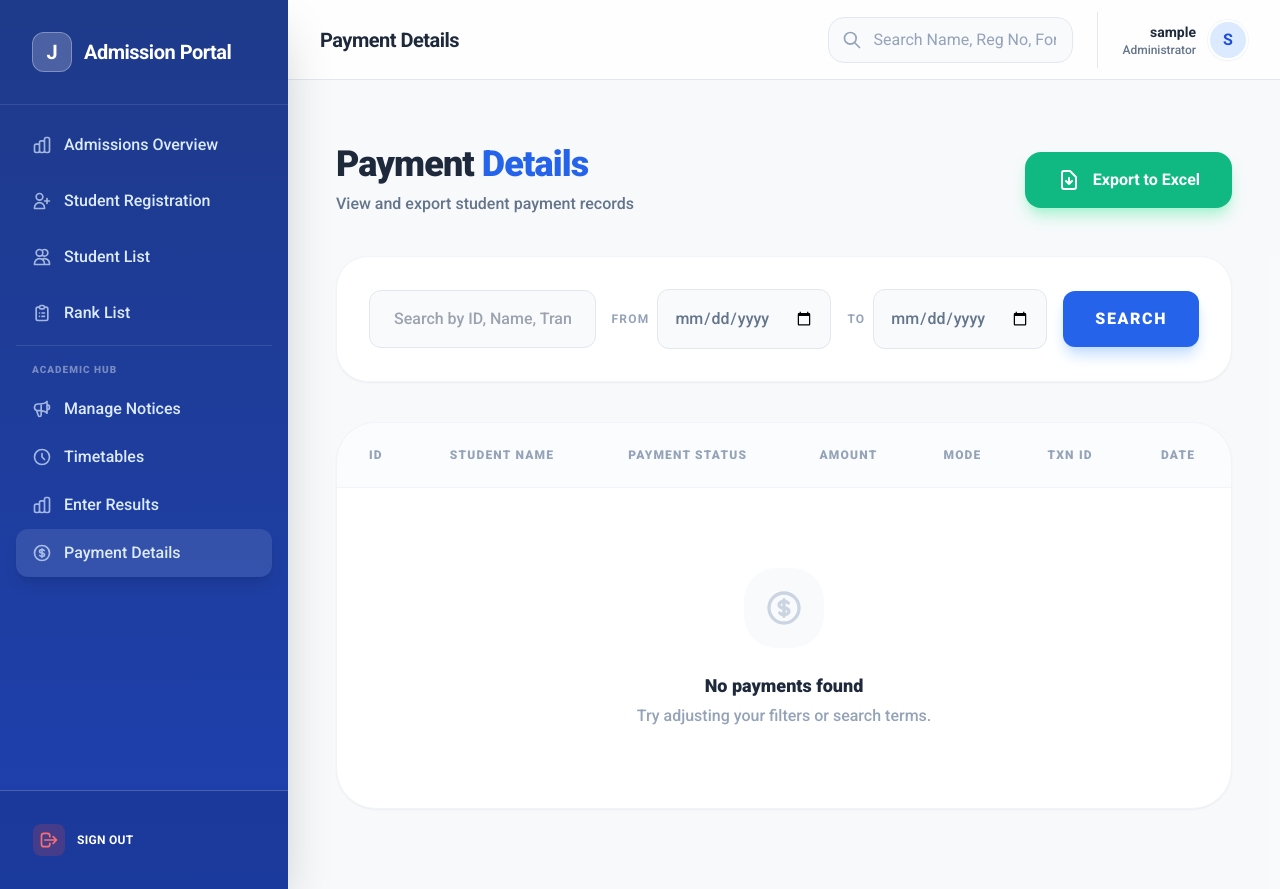
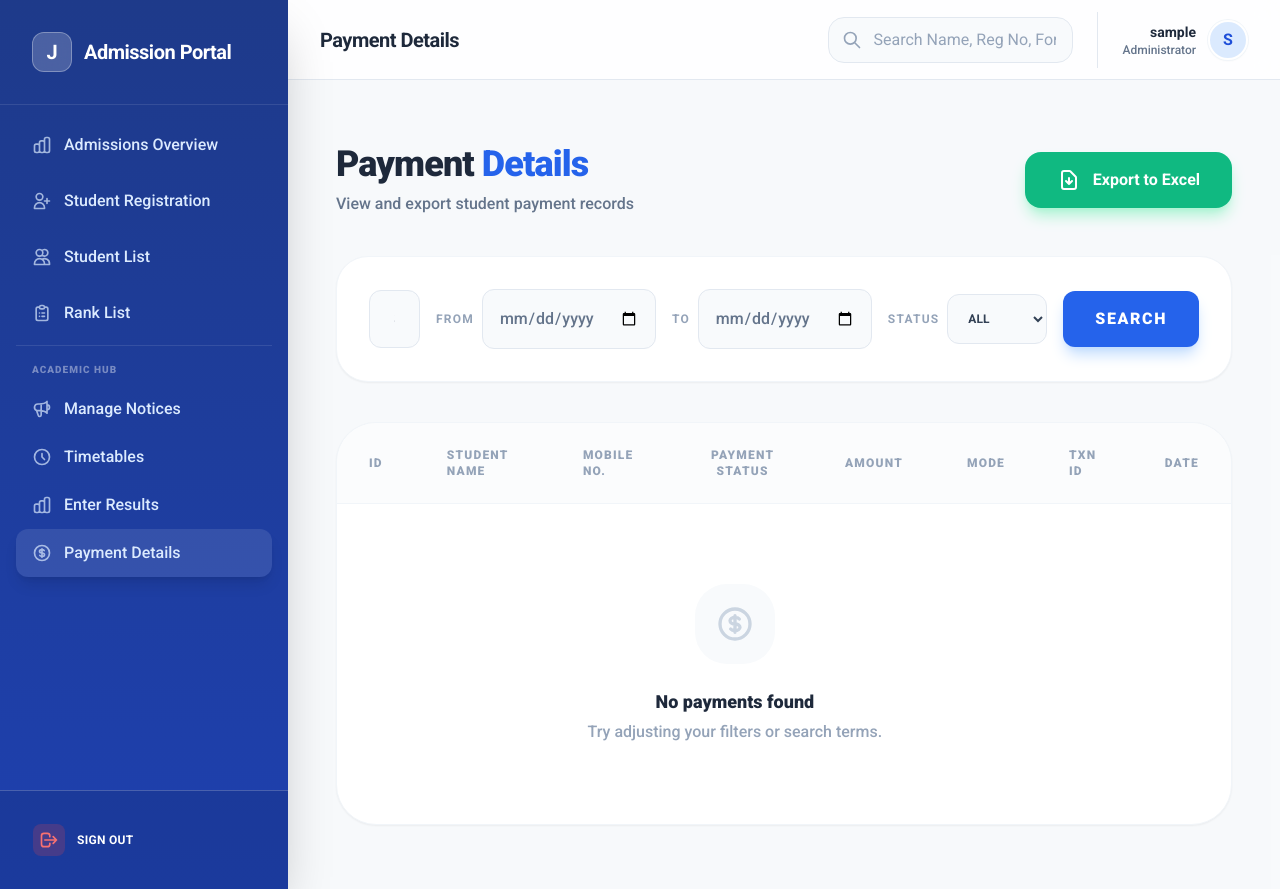
Before and after one commit to iqraait/JDT-Automation-System-, a Django app: page /institute/payment-list/ in a window 1280 px wide. Run offline with Django 5.2, Linux system fonts and the light colour scheme; a user stored in the database is signed in; tables that the repository leaves empty hold one stand-in row (values such as "Sample post"); data that the repository does not hold is empty; some libraries are stand-ins or nearby versions.

Commit message:
Update payment details list/export and rank list excel export with requested extra fields and filters

```diff
--- a/institutes/views.py
+++ b/institutes/views.py
@@ -1192,6 +1192,10 @@ def export_rank_excel(request):
         mobile = "-"
         gender = "-"
         exam_name = "-"
+        quota = "-"
+        choice1 = "-"
+        choice2 = "-"
+        choice3 = "-"
         subjects_data = {} # {name: {marks, max, pass}}
 
         # We need subjects_config for pass marks
@@ -1227,6 +1231,14 @@ def export_rank_excel(request):
                 mobile = val
             elif "gender" in lbl:
                 gender = val
+            elif "quota" in lbl:
+                quota = val
+            elif "choice 1" in lbl or "choice1" in lbl:
+                choice1 = val
+            elif "choice 2" in lbl or "choice2" in lbl:
+                choice2 = val
+            elif "choice 3" in lbl or "choice3" in lbl:
+                choice3 = val
             elif ("exam" in lbl or "qualifying" in lbl) and "marks" not in lbl:
                 if exam_id:
                     from academics.models import QualifyingExam
@@ -1266,7 +1278,14 @@ def export_rank_excel(request):
             "max_total": max_total,
             "percentage": percentage,
             "main_mark": main_mark,
-            "sub_mark": sub_mark
+            "sub_mark": sub_mark,
+            # Extra fields
+            "date": app.created_at.strftime('%Y-%m-%d') if app.created_at else "-",
+            "form_id": app.id,
+            "quota": quota,
+            "choice1": choice1,
+            "choice2": choice2,
+            "choice3": choice3
         })
 
     # SORT DESCENDING
@@ -1284,7 +1303,7 @@ def export_rank_excel(request):
     # Subject Headers
     for sub in unique_subjects:
         header.extend([f"{sub} (Obtained)", f"{sub} (Out Of)", f"{sub} (Min Mark)"])
-    header.extend(["Total Marks Obtained", "Maximum Marks Total", "Percentage"])
+    header.extend(["Total Marks Obtained", "Maximum Marks Total", "Percentage", "Date", "Form No", "Student Name", "Mobile No.", "Quota", "Gender", "Choice1", "Choice2", "Choice3"])
 
     ws.append(header)
 
@@ -1304,7 +1323,16 @@ def export_rank_excel(request):
         row.extend([
             item['total'],
             item['max_total'],
-            f"{item['percentage']}%"
+            f"{item['percentage']}%",
+            item['date'],
+            item['form_id'],
+            item['name'],
+            item['mobile'],
+            item['quota'],
+            item['gender'],
+            item['choice1'],
+            item['choice2'],
+            item['choice3']
         ])
         ws.append(row)
 
@@ -2298,6 +2326,7 @@ def payment_list_view(request):
     search_query = request.GET.get('q', '')
     date_from = request.GET.get('date_from', '')
     date_to = request.GET.get('date_to', '')
+    status_filter = request.GET.get('status', 'all')
 
     if search_query:
         payments = payments.filter(
@@ -2311,6 +2340,8 @@ def payment_list_view(request):
         payments = payments.filter(created_at__date__gte=date_from)
     if date_to:
         payments = payments.filter(created_at__date__lte=date_to)
+    if status_filter and status_filter != 'all':
+        payments = payments.filter(status=status_filter)
 
     # Pagination
     paginator = Paginator(payments, 10) # 10 per page
@@ -2321,7 +2352,8 @@ def payment_list_view(request):
         'page_obj': page_obj,
         'search_query': search_query,
         'date_from': date_from,
-        'date_to': date_to
+        'date_to': date_to,
+        'status_filter': status_filter
     })
 
 @login_required
@@ -2335,6 +2367,7 @@ def export_payments_excel(request):
     search_query = request.GET.get('q', '')
     date_from = request.GET.get('date_from', '')
     date_to = request.GET.get('date_to', '')
+    status_filter = request.GET.get('status', 'all')
 
     if search_query:
         payments = payments.filter(
@@ -2348,22 +2381,26 @@ def export_payments_excel(request):
         payments = payments.filter(created_at__date__gte=date_from)
     if date_to:
         payments = payments.filter(created_at__date__lte=date_to)
+    if status_filter and status_filter != 'all':
+        payments = payments.filter(status=status_filter)
 
     wb = Workbook()
     ws = wb.active
     ws.title = "Student Payments"
 
-    headers = ['ID', 'Student Name', 'Payment Status', 'Amount', 'Payment Mode', 'Gateway Transaction ID', 'Created At']
+    headers = ['ID', 'Student Name', 'Mobile No.', 'Payment Status', 'Amount', 'Payment Mode', 'Gateway Transaction ID', 'Created At']
     ws.append(headers)
 
     for payment in payments:
-        student_name = payment.application.student.first_name or payment.application.student.username
+        student_name = payment.application.display_name
+        student_mobile = payment.application.student_mobile
         created_at_str = payment.created_at.strftime('%Y-%m-%d %H:%M') if payment.created_at else ''
         status_display = dict(Payment._meta.get_field('status').choices).get(payment.status, payment.status).title()
 
         ws.append([
             str(payment.id),
             student_name,
+            student_mobile,
             status_display,
             float(payment.amount),
             payment.payment_mode or '-',
--- a/templates/institute/payment_list.html
+++ b/templates/institute/payment_list.html
@@ -12,7 +12,7 @@
             <h1 class="text-4xl font-black text-slate-800 tracking-tight">Payment <span class="text-blue-600">Details</span></h1>
             <p class="text-slate-500 mt-2 font-medium">View and export student payment records</p>
         </div>
-        <a href="{% url 'export_payments_excel' %}?q={{ search_query }}&date_from={{ date_from }}&date_to={{ date_to }}"
+        <a href="{% url 'export_payments_excel' %}?q={{ search_query }}&date_from={{ date_from }}&date_to={{ date_to }}&status={{ status_filter }}"
            class="bg-emerald-500 hover:bg-emerald-600 text-white px-8 py-4 rounded-2xl font-bold shadow-lg shadow-emerald-200 transition-all flex items-center gap-3">
             <svg class="w-6 h-6" fill="none" stroke="currentColor" viewBox="0 0 24 24"><path stroke-linecap="round" stroke-linejoin="round" stroke-width="2" d="M12 10v6m0 0l-3-3m3 3l3-3m2 8H7a2 2 0 01-2-2V5a2 2 0 012-2h5.586a1 1 0 01.707.293l5.414 5.414a1 1 0 01.293.707V19a2 2 0 01-2 2z"></path></svg>
             Export to Excel
@@ -49,10 +49,19 @@
                 <span class="text-xs font-bold text-slate-400 uppercase tracking-widest">To</span>
                 <input type="date" name="date_to" value="{{ date_to }}" class="bg-slate-50 border border-slate-200 px-4 py-4 rounded-xl focus:border-blue-600 transition-all outline-none font-medium text-slate-500">
             </div>
+            <div class="w-full md:w-auto flex items-center gap-2">
+                <span class="text-xs font-bold text-slate-400 uppercase tracking-widest">Status</span>
+                <select name="status" class="bg-slate-50 border border-slate-200 px-4 py-4 rounded-xl focus:border-blue-600 transition-all outline-none font-bold text-xs text-slate-700 cursor-pointer">
+                    <option value="all" {% if status_filter == 'all' %}selected{% endif %}>ALL</option>
+                    <option value="success" {% if status_filter == 'success' %}selected{% endif %}>Success</option>
+                    <option value="pending" {% if status_filter == 'pending' %}selected{% endif %}>Pending</option>
+                    <option value="failed" {% if status_filter == 'failed' %}selected{% endif %}>Failed</option>
+                </select>
+            </div>
             <button type="submit" class="w-full md:w-auto bg-blue-600 hover:bg-blue-700 text-white px-8 py-4 rounded-xl font-black uppercase tracking-widest shadow-lg shadow-blue-200 transition-all flex-shrink-0">
                 Search
             </button>
-            {% if search_query or date_from or date_to %}
+            {% if search_query or date_from or date_to or status_filter != 'all' %}
             <a href="?" class="w-full md:w-auto text-center bg-slate-100 hover:bg-slate-200 text-slate-500 px-6 py-4 rounded-xl font-black uppercase tracking-widest transition-all flex-shrink-0">
                 Clear
             </a>
@@ -68,6 +77,7 @@
                     <tr class="bg-slate-50/50 border-b border-slate-100">
                         <th class="px-8 py-6 text-xs font-black text-slate-400 uppercase tracking-widest">ID</th>
                         <th class="px-8 py-6 text-xs font-black text-slate-400 uppercase tracking-widest">Student Name</th>
+                        <th class="px-8 py-6 text-xs font-black text-slate-400 uppercase tracking-widest">Mobile No.</th>
                         <th class="px-8 py-6 text-xs font-black text-slate-400 uppercase tracking-widest text-center">Payment Status</th>
                         <th class="px-8 py-6 text-xs font-black text-slate-400 uppercase tracking-widest text-right">Amount</th>
                         <th class="px-8 py-6 text-xs font-black text-slate-400 uppercase tracking-widest text-center">Mode</th>
@@ -84,13 +94,16 @@
                         <td class="px-8 py-6">
                             <div class="flex items-center gap-4">
                                 <div class="w-12 h-12 bg-blue-50 text-blue-600 rounded-2xl flex items-center justify-center font-black text-sm shadow-sm border border-white">
-                                    {{ payment.application.student.first_name|default:payment.application.student.username|first|upper }}
+                                    {{ payment.application.display_name|first|upper }}
                                 </div>
                                 <div>
-                                    <p class="font-black text-slate-800 leading-tight">{{ payment.application.student.first_name|default:payment.application.student.username }}</p>
+                                    <p class="font-black text-slate-800 leading-tight">{{ payment.application.display_name }}</p>
                                     <p class="text-slate-400 text-xs font-bold mt-0.5 tracking-tight">{{ payment.application.student.email|default:payment.application.student.username }}</p>
                                 </div>
                             </div>
+                        </td>
+                        <td class="px-8 py-6">
+                            <span class="font-bold text-slate-600 font-mono text-sm">{{ payment.application.student_mobile|default:"-" }}</span>
                         </td>
                         <td class="px-8 py-6 text-center">
                             <span class="px-3 py-1.5 rounded-xl text-[10px] font-black uppercase tracking-widest border
@@ -142,11 +155,11 @@
             </p>
             <div class="flex gap-2">
                 {% if page_obj.has_previous %}
-                <a href="?page={{ page_obj.previous_page_number }}&q={{ search_query }}&date_from={{ date_from }}&date_to={{ date_to }}" class="px-4 py-2 bg-slate-50 text-slate-600 rounded-lg font-bold text-sm hover:bg-slate-100 transition-colors">Previous</a>
+                <a href="?page={{ page_obj.previous_page_number }}&q={{ search_query }}&date_from={{ date_from }}&date_to={{ date_to }}&status={{ status_filter }}" class="px-4 py-2 bg-slate-50 text-slate-600 rounded-lg font-bold text-sm hover:bg-slate-100 transition-colors">Previous</a>
                 {% endif %}
 
                 {% if page_obj.has_next %}
-                <a href="?page={{ page_obj.next_page_number }}&q={{ search_query }}&date_from={{ date_from }}&date_to={{ date_to }}" class="px-4 py-2 bg-slate-50 text-slate-600 rounded-lg font-bold text-sm hover:bg-slate-100 transition-colors">Next</a>
+                <a href="?page={{ page_obj.next_page_number }}&q={{ search_query }}&date_from={{ date_from }}&date_to={{ date_to }}&status={{ status_filter }}" class="px-4 py-2 bg-slate-50 text-slate-600 rounded-lg font-bold text-sm hover:bg-slate-100 transition-colors">Next</a>
                 {% endif %}
             </div>
         </div>
```
Also changed, not shown: applications/models.py (+18 -0 lines).
